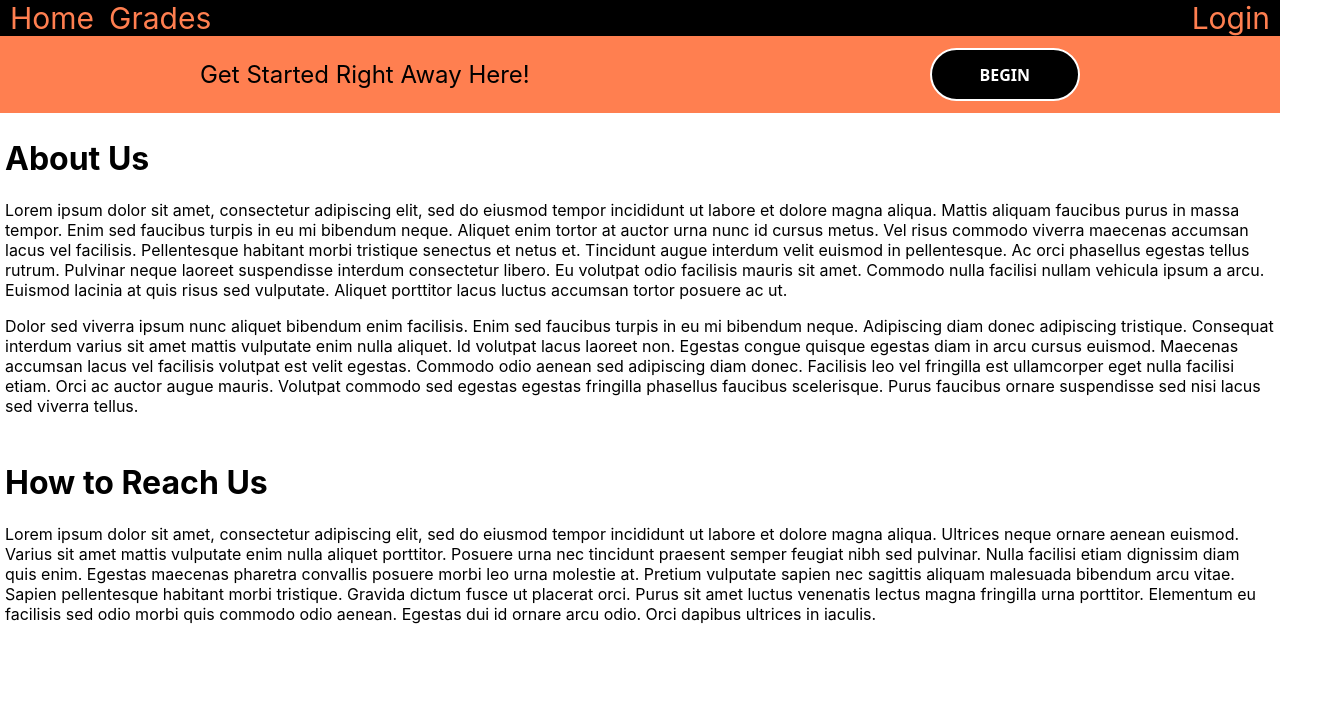
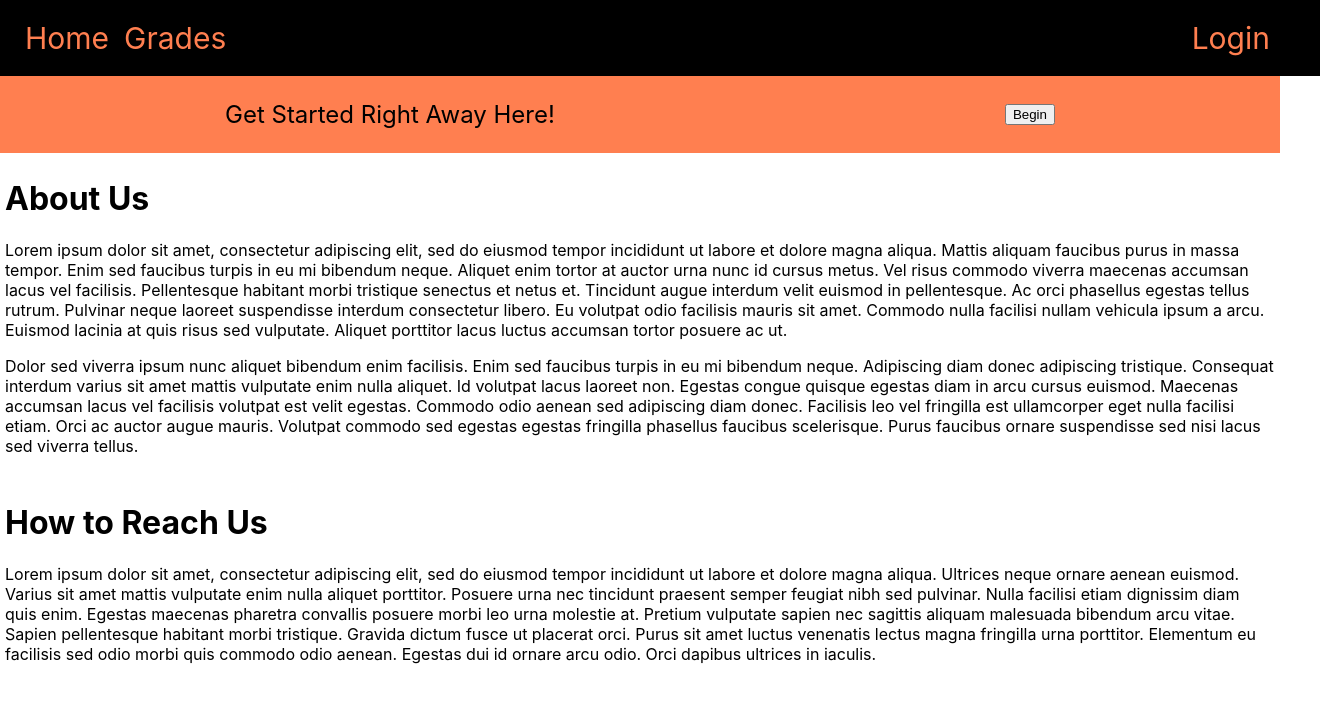
Before and after one commit to AlexOcegueda/MathLearn, a React (Create React App) app: page / in a window 1280 px wide. Shown: the top 702 px of the page, 1320 px wide, since content can reach past the window. Built offline with nearby package versions, Linux system fonts and the light colour scheme.

Commit message:
Resized navbar

```diff
--- a/src/App.css
+++ b/src/App.css
@@ -6,15 +6,7 @@ nav {
   width: 100%;
   background-color: black;
   font-size: 30px;
-}
-
-.nav-container-left {
-  padding-left: 5px;
-}
-
-.nav-container-right {
-  display: flex;
-  justify-content: end;
+  padding: 20px;
 }
 
 .nav-item {
@@ -24,8 +16,11 @@ nav {
   padding: 0px 10px 0px 5px;
 }
 
+.nav-container-right {
+  padding-right: 20px;
+}
 
-/* Home page  - Btn design by https://github.com/uihaven/ui-buttons */
+/* Home page */
 .begin-banner-container {
   display: flex;
   justify-content:space-around;
@@ -42,71 +37,10 @@ nav {
   padding: 5px;
 }
 
+.begin-banner-button {
+  background-color: aliceblue;
+}
 
-.begin-banner-btn,
-.begin-banner-btn *,
-.begin-banner-btn :after,
-.begin-banner-btn :before,
-.begin-banner-btn:after,
-.begin-banner-btn:before {
-  border: 0 solid;
-  box-sizing: border-box;
-}
-.begin-banner-btn {
-  -webkit-tap-highlight-color: transparent;
-  -webkit-appearance: button;
-  background-color: #000;
-  background-image: none;
-  color: #fff;
-  cursor: pointer;
-  font-family: ui-sans-serif, system-ui, -apple-system, BlinkMacSystemFont,
-    Segoe UI, Roboto, Helvetica Neue, Arial, Noto Sans, sans-serif,
-    Apple Color Emoji, Segoe UI Emoji, Segoe UI Symbol, Noto Color Emoji;
-  font-size: 100%;
-  font-weight: 900;
-  line-height: 1.5;
-  margin: 0;
-  padding: 0;
-  text-transform: uppercase;
-}
-.begin-banner-btn:disabled {
-  cursor: default;
-}
-.begin-banner-btn:-moz-focusring {
-  outline: auto;
-}
-.begin-banner-btn svg {
-  display: block;
-}
-.begin-banner-btn [hidden] {
-  display: none;
-}
-.begin-banner-btn {
-  border-radius: 99rem;
-  border-width: 2px;
-  overflow: hidden;
-  padding: 0.8rem 3rem;
-  position: relative;
-}
-.begin-banner-btn span {
-  mix-blend-mode: difference;
-}
-.begin-banner-btn:before {
-  aspect-ratio: 1;
-  background: #fff;
-  border-radius: 50%;
-  content: "";
-  left: -100%;
-  position: absolute;
-  top: 50%;
-  transform: translateY(-50%) scale(1);
-  transform-origin: left center;
-  transition: transform 0.2s ease;
-  width: 100%;
-}
-.begin-banner-btn:hover:before {
-  transform: translateY(-50%) scale(2);
-}
 
 /* Grades list */
 
@@ -137,3 +71,21 @@ nav {
   font-size: 30px;
   margin: 5px
 }
+
+/* login */
+
+.login-container {
+  display: flex;
+  flex-direction: column;
+  align-items: center;
+}
+
+#username-input,
+#password-input {
+  width: 20%;
+}
+
+#submit {
+  margin-top: 10px;
+  width: 10%;
+}
```
